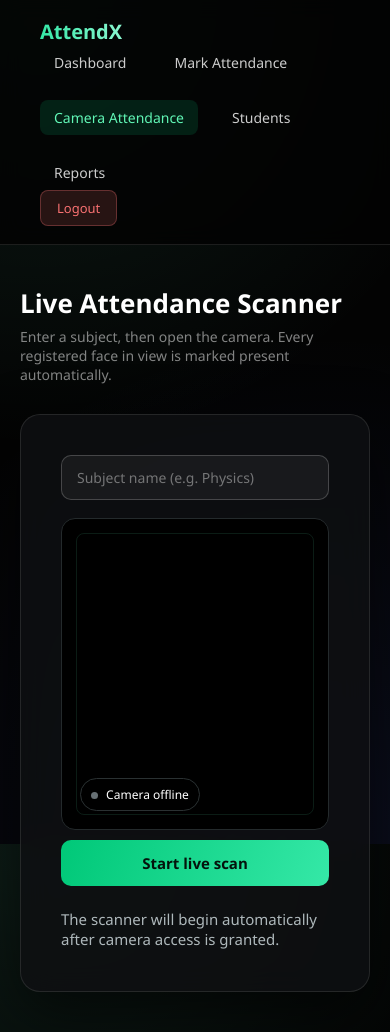
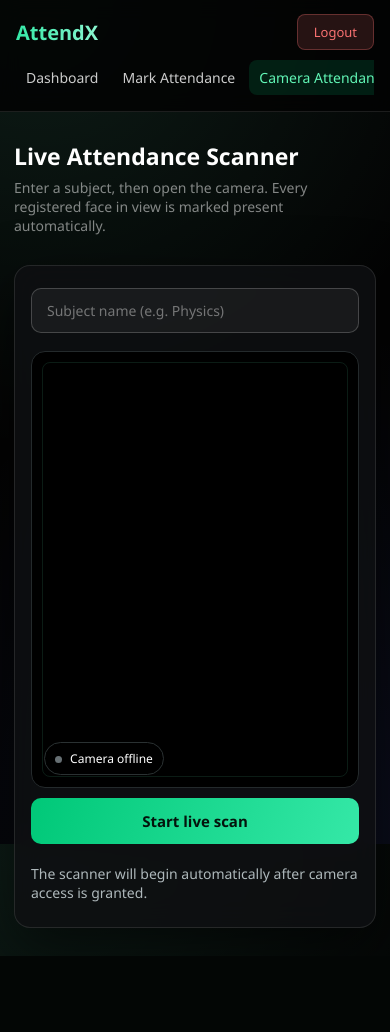
Before and after one commit to abhishek134222-lgtm/Attendance-Management-System, a Flask app: page /camera-attendance.html in a window 390 px wide. After the commit the page ends 956 px from the top, so only its background shows below. Run offline with Flask 3, Linux system fonts and the light colour scheme.

Commit message:
Cursor Adjustment

```diff
--- a/static/camera.js
+++ b/static/camera.js
@@ -1,11 +1,14 @@
 let stream = null;
 let scanTimer = null;
 let scanInProgress = false;
+let facingMode = 'user';
 
 const video = document.getElementById('camera-video');
 const canvas = document.getElementById('camera-canvas');
+const stage = document.querySelector('.camera-stage');
 const startButton = document.getElementById('start-camera-btn');
 const stopButton = document.getElementById('stop-camera-btn');
+const switchButton = document.getElementById('switch-camera-btn');
 const resultBox = document.getElementById('result-box');
 const statusBox = document.getElementById('camera-status');
 const recognitionList = document.getElementById('recognition-list');
@@ -15,21 +18,59 @@ function setStatus(text, active = false) {
   statusBox.innerHTML = `<span class="${active ? 'is-live' : ''}"></span> ${text}`;
 }
 
-function stopCamera() {
+function setCameraControls(isLive) {
+  startButton.hidden = isLive;
+  stopButton.hidden = !isLive;
+  switchButton.hidden = !isLive;
+  stage.classList.toggle('is-live', isLive);
+}
+
+function stopCamera(message = 'Live scanning paused.') {
   window.clearInterval(scanTimer);
   scanTimer = null;
+  scanInProgress = false;
   if (stream) stream.getTracks().forEach((track) => track.stop());
   stream = null;
   video.srcObject = null;
   video.classList.remove('is-active');
-  startButton.style.display = 'block';
-  stopButton.style.display = 'none';
+  video.classList.remove('is-rear-camera');
+  setCameraControls(false);
   setStatus('Camera offline');
-  resultBox.textContent = 'Live scanning paused.';
+  resultBox.className = 'result-box';
+  resultBox.textContent = message;
+}
+
+function cameraErrorMessage(error) {
+  if (!window.isSecureContext) return 'Camera access requires HTTPS (or localhost). Open this site securely on your phone.';
+  if (error?.name === 'NotAllowedError') return 'Camera permission was denied. Allow camera access in your browser settings and try again.';
+  if (error?.name === 'NotFoundError') return 'No camera was found on this device.';
+  if (error?.name === 'NotReadableError') return 'Your camera is being used by another app. Close it and try again.';
+  return 'Camera access is unavailable. Please try again.';
+}
+
+async function requestCamera() {
+  const preferred = { video: { facingMode: { ideal: facingMode }, width: { ideal: 1280 }, height: { ideal: 720 } }, audio: false };
+  try {
+    return await navigator.mediaDevices.getUserMedia(preferred);
+  } catch (error) {
+    // Some laptops and older mobile browsers reject facingMode constraints.
+    if (error.name === 'OverconstrainedError' || error.name === 'NotFoundError') {
+      return navigator.mediaDevices.getUserMedia({ video: true, audio: false });
+    }
+    throw error;
+  }
+}
+
+function waitForVideo() {
+  if (video.readyState >= HTMLMediaElement.HAVE_CURRENT_DATA && video.videoWidth) return Promise.resolve();
+  return new Promise((resolve, reject) => {
+    const timeout = window.setTimeout(() => reject(new Error('Video did not start')), 8000);
+    video.addEventListener('loadeddata', () => { window.clearTimeout(timeout); resolve(); }, { once: true });
+  });
 }
 
 async function scanFrame() {
-  if (scanInProgress || !stream || video.readyState < HTMLMediaElement.HAVE_CURRENT_DATA) return;
+  if (scanInProgress || !stream || video.readyState < HTMLMediaElement.HAVE_CURRENT_DATA || !video.videoWidth) return;
   scanInProgress = true;
   canvas.width = video.videoWidth;
   canvas.height = video.videoHeight;
@@ -44,7 +85,7 @@ async function scanFrame() {
       resultBox.className = 'result-box success';
       resultBox.textContent = data.message;
       recognitionList.innerHTML = data.students.map((student) => `<div class="recognition-chip">✓ ${student.name}<small>Roll ${student.roll_no}</small></div>`).join('');
-    } else if (data.message !== 'No registered faces recognized' && data.message !== 'No face detected in captured image') {
+    } else if (!['No registered faces recognized', 'No face detected in captured image'].includes(data.message)) {
       resultBox.className = 'result-box warning';
       resultBox.textContent = data.message;
     }
@@ -54,29 +95,42 @@ async function scanFrame() {
   } finally { scanInProgress = false; }
 }
 
-startButton.addEventListener('click', async () => {
+async function startCamera() {
   if (!subjectInput.value.trim()) {
     showToast('Please enter a subject name', 'error');
     subjectInput.focus();
     return;
   }
+  if (!navigator.mediaDevices?.getUserMedia) {
+    resultBox.className = 'result-box warning';
+    resultBox.textContent = 'This browser does not support camera access.';
+    return;
+  }
   try {
-    stream = await navigator.mediaDevices.getUserMedia({ video: { facingMode: 'user' }, audio: false });
+    setStatus('Opening camera…');
+    stream = await requestCamera();
     video.srcObject = stream;
+    await video.play();
+    await waitForVideo();
     video.classList.add('is-active');
-    startButton.style.display = 'none';
-    stopButton.style.display = 'block';
+    video.classList.toggle('is-rear-camera', facingMode === 'environment');
+    setCameraControls(true);
     setStatus('Live scan active', true);
     resultBox.className = 'result-box';
     resultBox.textContent = 'Looking for registered faces…';
-    await video.play();
     scanFrame();
     scanTimer = window.setInterval(scanFrame, 1400);
   } catch (error) {
-    resultBox.className = 'result-box warning';
-    resultBox.textContent = 'Camera access was denied or is unavailable.';
+    stopCamera(cameraErrorMessage(error));
   }
+}
+
+startButton.addEventListener('click', startCamera);
+stopButton.addEventListener('click', () => stopCamera());
+switchButton.addEventListener('click', async () => {
+  facingMode = facingMode === 'user' ? 'environment' : 'user';
+  stopCamera('Switching camera…');
+  await startCamera();
 });
-
-stopButton.addEventListener('click', stopCamera);
+document.addEventListener('visibilitychange', () => { if (document.hidden && stream) stopCamera('Camera paused while the app was in the background.'); });
 window.addEventListener('beforeunload', stopCamera);
--- a/static/script.js
+++ b/static/script.js
@@ -30,13 +30,13 @@ function showToast(message, type = 'success') {
 }
 
 const canvas = document.getElementById('cursor-canvas');
-if (canvas && !window.matchMedia('(prefers-reduced-motion: reduce)').matches) {
+if (canvas && window.matchMedia('(pointer: fine)').matches && !window.matchMedia('(prefers-reduced-motion: reduce)').matches) {
   const ctx = canvas.getContext('2d');
   let width = 0;
   let height = 0;
   let pointer = null;
   let lastPoint = null;
-  let hue = 155;
+  const hue = 158;
   let particles = [];
   let frameId;
 
@@ -62,10 +62,9 @@ if (canvas && !window.matchMedia('(prefers-reduced-motion: reduce)').matches) {
     const distance = lastPoint
       ? Math.hypot(point.x - lastPoint.x, point.y - lastPoint.y)
       : 0;
-    const count = Math.min(5, Math.max(1, Math.ceil(distance / 10)));
+    const count = Math.min(2, Math.max(1, Math.ceil(distance / 28)));
 
     pointer = point;
-    hue = (hue + 3 + distance * 0.35) % 360;
 
     for (let i = 0; i < count; i++) {
       const progress = count === 1 ? 1 : i / (count - 1);
@@ -74,11 +73,10 @@ if (canvas && !window.matchMedia('(prefers-reduced-motion: reduce)').matches) {
       particles.push({
         x,
         y,
-        size: 3 + Math.random() * 4 + Math.min(distance / 18, 3),
-        hue: (hue + i * 12) % 360,
+        size: 1.6 + Math.random() * 1.6,
         life: 1,
-        vx: (Math.random() - 0.5) * 0.75,
-        vy: (Math.random() - 0.5) * 0.75 - 0.15
+        vx: (Math.random() - 0.5) * 0.28,
+        vy: (Math.random() - 0.5) * 0.28 - 0.08
       });
     }
     lastPoint = point;
@@ -91,18 +89,17 @@ if (canvas && !window.matchMedia('(prefers-reduced-motion: reduce)').matches) {
     particles = particles.filter((p) => {
       p.x += p.vx;
       p.y += p.vy;
-      p.life -= 0.028;
-      p.size *= 0.975;
-      p.hue = (p.hue + 0.8) % 360;
+      p.life -= 0.045;
+      p.size *= 0.96;
       return p.life > 0;
     });
 
     particles.forEach((p) => {
       const alpha = p.life * p.life;
-      const glow = ctx.createRadialGradient(p.x, p.y, 0, p.x, p.y, p.size * 3.5);
-      glow.addColorStop(0, `hsla(${p.hue}, 100%, 76%, ${alpha})`);
-      glow.addColorStop(0.35, `hsla(${p.hue + 25}, 95%, 65%, ${alpha * 0.42})`);
-      glow.addColorStop(1, `hsla(${p.hue + 45}, 100%, 60%, 0)`);
+      const glow = ctx.createRadialGradient(p.x, p.y, 0, p.x, p.y, p.size * 3);
+      glow.addColorStop(0, `hsla(${hue}, 95%, 76%, ${alpha * .65})`);
+      glow.addColorStop(0.45, `hsla(${hue}, 95%, 65%, ${alpha * .2})`);
+      glow.addColorStop(1, `hsla(${hue}, 95%, 60%, 0)`);
       ctx.beginPath();
       ctx.arc(p.x, p.y, p.size * 3.5, 0, Math.PI * 2);
       ctx.fillStyle = glow;
@@ -110,12 +107,12 @@ if (canvas && !window.matchMedia('(prefers-reduced-motion: reduce)').matches) {
     });
 
     if (pointer) {
-      const core = ctx.createRadialGradient(pointer.x, pointer.y, 0, pointer.x, pointer.y, 18);
-      core.addColorStop(0, 'rgba(255, 255, 255, 0.92)');
-      core.addColorStop(0.16, `hsla(${hue}, 100%, 78%, 0.8)`);
-      core.addColorStop(1, `hsla(${hue + 35}, 100%, 65%, 0)`);
+      const core = ctx.createRadialGradient(pointer.x, pointer.y, 0, pointer.x, pointer.y, 12);
+      core.addColorStop(0, 'rgba(255, 255, 255, 0.6)');
+      core.addColorStop(0.2, `hsla(${hue}, 95%, 78%, 0.38)`);
+      core.addColorStop(1, `hsla(${hue}, 95%, 65%, 0)`);
       ctx.beginPath();
-      ctx.arc(pointer.x, pointer.y, 18, 0, Math.PI * 2);
+      ctx.arc(pointer.x, pointer.y, 12, 0, Math.PI * 2);
       ctx.fillStyle = core;
       ctx.fill();
     }
--- a/static/style.css
+++ b/static/style.css
@@ -28,6 +28,7 @@ body {
   height: 100%;
   pointer-events: none;
   z-index: 9999;
+  opacity: .58;
 }
 
 .login-wrapper {
@@ -364,13 +365,16 @@ tbody tr:hover {
 
 /* Live scanner */
 .camera-box { max-width: 640px; width: 100%; }
-.camera-stage { position: relative; min-height: 310px; overflow: hidden; border: 1px solid #242a2c; border-radius: 14px; background: #000; }
+.camera-stage { position: relative; aspect-ratio: 16 / 10; min-height: 0; overflow: hidden; border: 1px solid #242a2c; border-radius: 14px; background: #000; }
 .camera-stage::before { content: ''; position: absolute; inset: 14px; border: 1px solid rgba(97, 246, 182, .45); border-radius: 8px; z-index: 2; pointer-events: none; opacity: .25; transition: opacity .3s ease; }
-.camera-stage:has(.is-active)::before { opacity: 1; animation: targetingPulse 2.2s ease-in-out infinite; }
-#camera-video { display: block; width: 100%; min-height: 310px; object-fit: cover; opacity: .18; transition: opacity .35s ease; transform: scaleX(-1); }
-#camera-video.is-active { opacity: 1; }
+.camera-stage.is-live::before { opacity: 1; animation: targetingPulse 2.2s ease-in-out infinite; }
+.camera-stage #camera-video { display: block; width: 100%; height: 100%; object-fit: cover; opacity: .18; transition: opacity .35s ease; transform: scaleX(-1); }
+.camera-stage #camera-video.is-active { opacity: 1; }
+.camera-stage #camera-video.is-rear-camera { transform: none; }
+.camera-actions { display: grid; grid-template-columns: 1fr; gap: 10px; margin-top: 10px; }
+.camera-actions .btn-primary, .camera-actions .btn-secondary { margin-top: 0; }
 .scan-line { position: absolute; left: 14px; right: 14px; top: 16px; height: 2px; background: #61f6b6; box-shadow: 0 0 14px #00c878; opacity: 0; z-index: 3; }
-.camera-stage:has(.is-active) .scan-line { opacity: .9; animation: scan 2.2s linear infinite; }
+.camera-stage.is-live .scan-line { opacity: .9; animation: scan 2.2s linear infinite; }
 .camera-status { position: absolute; left: 18px; bottom: 18px; z-index: 4; padding: 7px 10px; border: 1px solid #2a3132; border-radius: 999px; background: rgba(0,0,0,.72); font-size: 12px; }
 .camera-status span { display: inline-block; width: 7px; height: 7px; margin-right: 5px; border-radius: 50%; background: #677074; }
 .camera-status .is-live { background: #35e8a7; box-shadow: 0 0 9px #35e8a7; animation: livePulse 1s ease-in-out infinite; }
@@ -380,8 +384,21 @@ tbody tr:hover {
 .recognition-list { display: flex; flex-wrap: wrap; gap: 8px; }
 .recognition-chip { display: flex; align-items: baseline; gap: 7px; padding: 8px 11px; border-radius: 8px; color: #67f6ba; background: rgba(0,200,120,.1); border: 1px solid rgba(97,246,182,.25); animation: resultIn .35s ease; font-size: 13px; }
 .recognition-chip small { color: #9ba8a9; }
-@keyframes scan { 0% { transform: translateY(0); } 50% { transform: translateY(275px); } 100% { transform: translateY(0); } }
+@keyframes scan { 0%, 100% { top: 16px; } 50% { top: calc(100% - 16px); } }
 @keyframes targetingPulse { 50% { border-color: rgba(97, 246, 182, .9); box-shadow: inset 0 0 22px rgba(0, 200, 120, .13); } }
 @keyframes livePulse { 50% { opacity: .35; } }
 @keyframes resultIn { from { transform: translateY(5px); opacity: .2; } to { transform: translateY(0); opacity: 1; } }
+@media (max-width: 700px) {
+  .navbar { padding: 14px 16px; gap: 10px; }
+  .navbar .nav-links { order: 3; width: 100%; gap: 4px; overflow-x: auto; flex-wrap: nowrap; padding-bottom: 2px; }
+  .navbar .nav-links a { white-space: nowrap; padding: 8px 10px; }
+  .container { padding: 28px 14px; }
+  .glass-card { padding: 22px 16px; border-radius: 16px; }
+  .page-title { font-size: 23px; }
+  .camera-stage { aspect-ratio: 3 / 4; }
+  .camera-stage::before { inset: 10px; }
+  .camera-status { left: 12px; bottom: 12px; }
+  .result-box { margin-top: 16px; font-size: 14px; }
+}
+@media (pointer: coarse) { #cursor-canvas { display: none; } }
 @media (prefers-reduced-motion: reduce) { *, *::before, *::after { animation-duration: .01ms !important; animation-iteration-count: 1 !important; scroll-behavior: auto !important; } }
--- a/templates/camera-attendance.html
+++ b/templates/camera-attendance.html
@@ -34,8 +34,11 @@
       <div class="camera-status" id="camera-status"><span></span> Camera offline</div>
     </div>
     <canvas id="camera-canvas" style="display:none;"></canvas>
-    <button class="btn-primary" id="start-camera-btn">Start live scan</button>
-    <button class="btn-secondary" id="stop-camera-btn" style="display:none;">Stop camera</button>
+    <div class="camera-actions">
+      <button class="btn-primary" id="start-camera-btn">Start live scan</button>
+      <button class="btn-secondary" id="switch-camera-btn" hidden>Switch camera</button>
+      <button class="btn-secondary" id="stop-camera-btn" hidden>Stop camera</button>
+    </div>
     <div id="result-box" class="result-box" aria-live="polite">The scanner will begin automatically after camera access is granted.</div>
     <div id="recognition-list" class="recognition-list"></div>
   </div>
```
Also changed, not shown: attendance.db.
